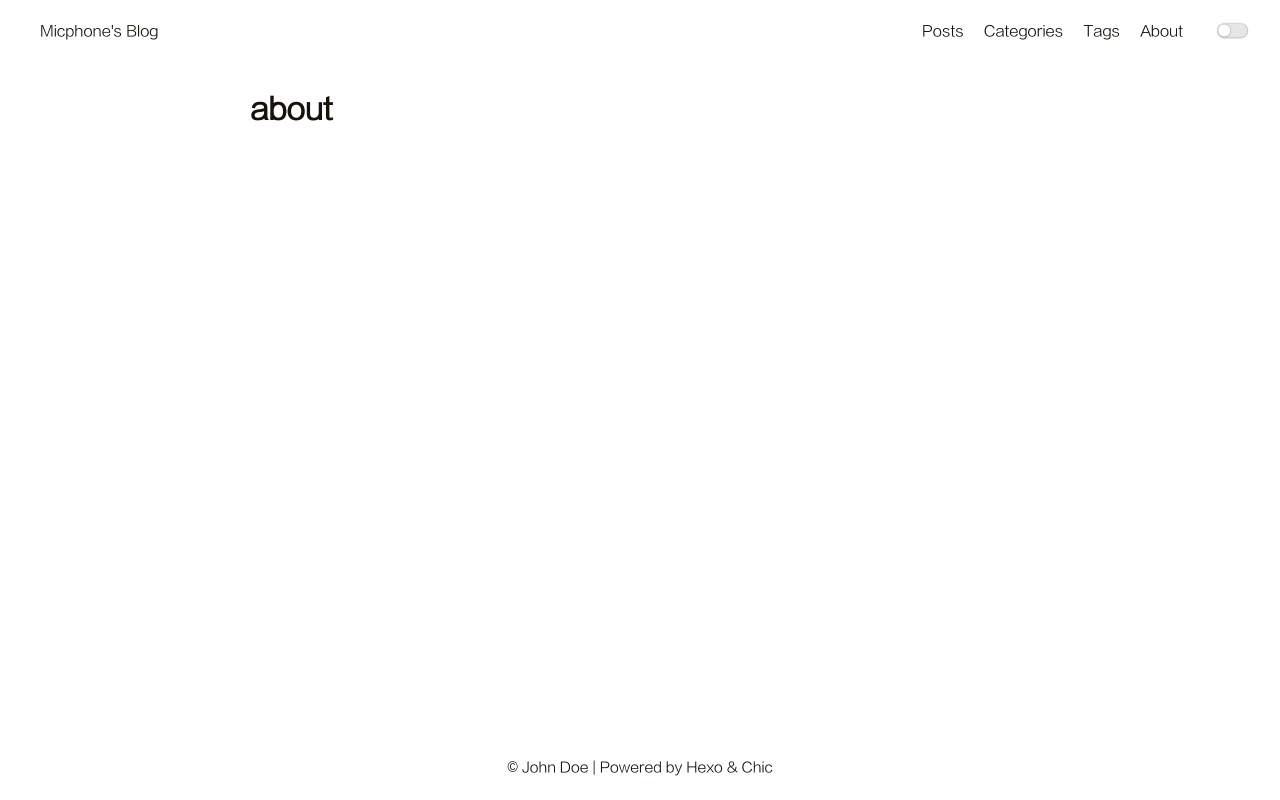
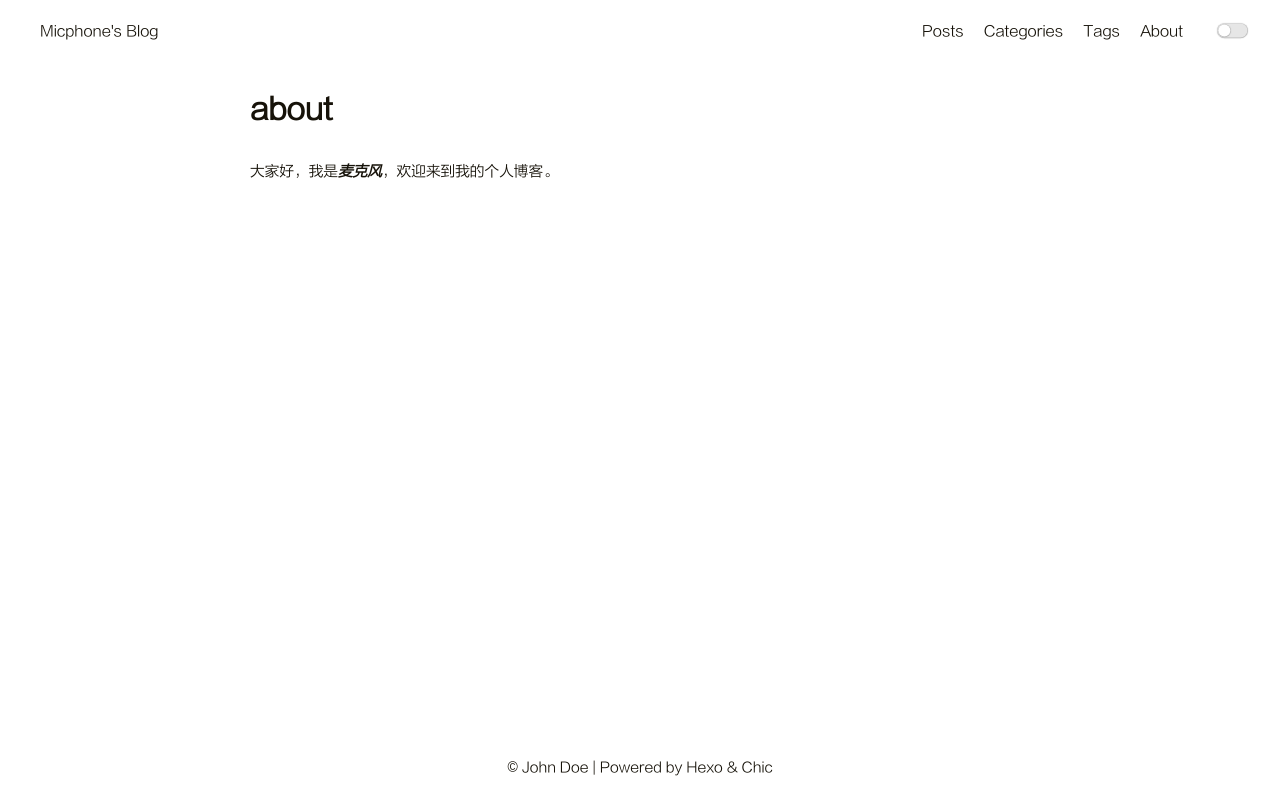
Before and after one commit to liumingxin2233/micphone.github.io, a plain HTML site: page about/index.html in a window 1280 px wide. Drawn offline with Linux system fonts and the light colour scheme.

Commit message:
Site updated: 2024-05-06 17:36:22

```diff
--- a/about/index.html
+++ b/about/index.html
@@ -130,6 +130,7 @@
         <h2 class="post-title">about</h2>
 
         <section class="post-content">
+            <p>大家好，我是<em><strong>麦克风</strong></em>，欢迎来到我的个人博客。</p>
 
         </section>
     </article>
```
